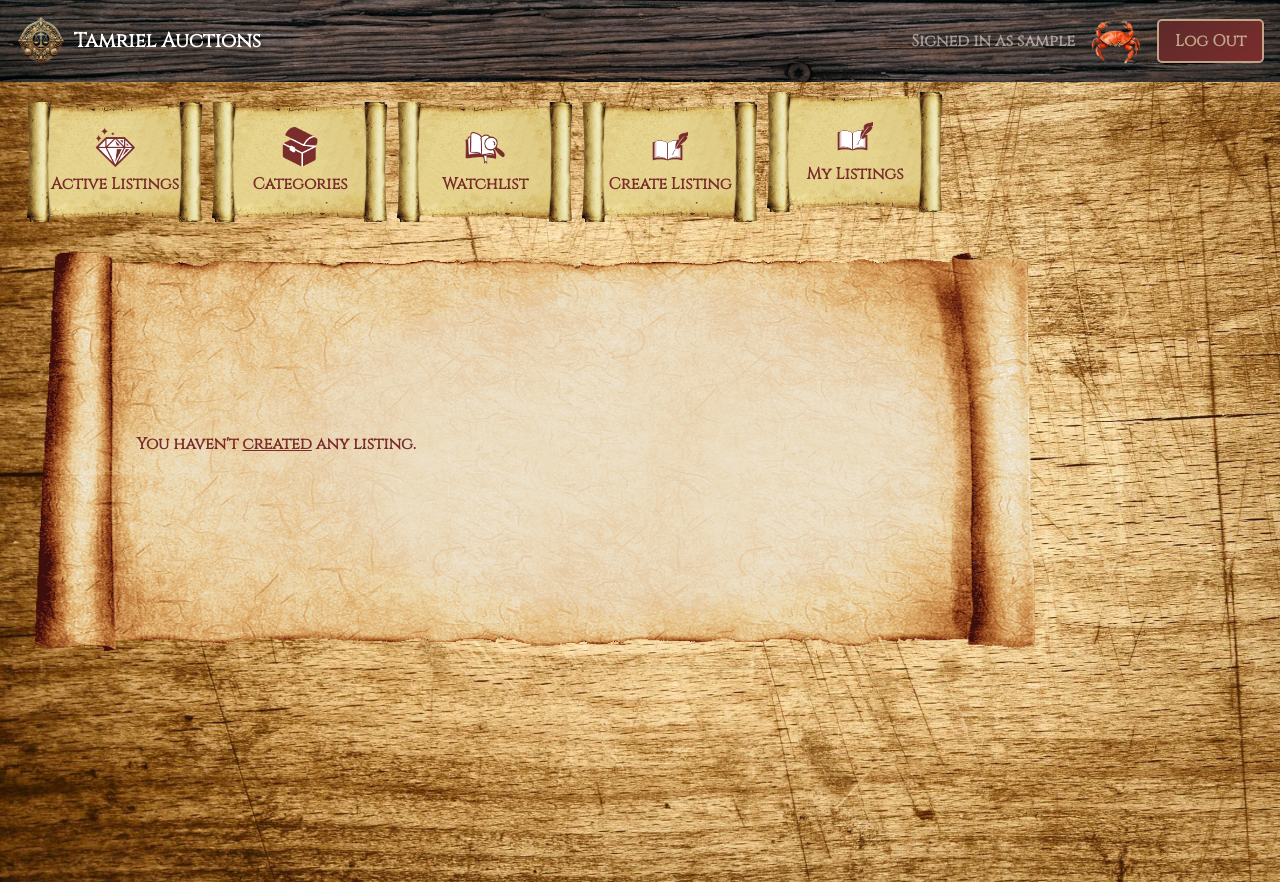
After one commit to ChelovechKo/commerce-project, a Django app: page /personal_listing in a window 1280 px wide. The commit adds this page. Run offline with Django 3.2, Linux system fonts and the light colour scheme; the visitor is signed in with stand-in values (Sample User, id 1); data that the repository does not hold is empty; some libraries are stand-ins or nearby versions.

Commit message:
new tab My listings

```diff
--- a/commerce/auctions/templates/auctions/layout.html
+++ b/commerce/auctions/templates/auctions/layout.html
@@ -52,6 +52,10 @@
                     <img src="{% static 'new_listing.png' %}" alt="New Listing">
                     Create Listing
                 </a>
+                <a href="{% url 'personal_listing' %}" class="tab {% if active_tab == 'personal_listing' %}active{% endif %}">
+                    <img src="{% static 'new_listing.png' %}" alt="New Listing">
+                    My Listings
+                </a>
             </div>
 
             <div class="body_page">
--- /dev/null
+++ b/commerce/auctions/templates/auctions/personal_listing.html
@@ -0,0 +1,33 @@
+{% extends "auctions/layout.html" %}
+{% load static %}
+{% block title %}Personal Lisings{% endblock %}
+
+{% block body %}
+
+    {% if user.is_authenticated %}
+        {% if personal_listing %}
+            <div class="listings-container">
+                {% for listing in personal_listing %}
+                    {% include "auctions/items.html" with listing=listing %}
+                {% endfor %}
+            </div>
+        {% else %}
+            <div class="listings-container">
+                <div class="listing-item">
+                    <div class="listing-content">
+                        <p class="align-middle text-center">You haven't <a href="{% url 'create_listing' %}">created</a> any listing.</p>
+                    </div>
+                </div>
+            </div>
+        {% endif %}
+    {% else %}
+        <div class="listings-container">
+            <div class="listing-item">
+                <div class="listing-content">
+                    <p>Return to your path <a href="{% url 'login' %}">here</a> to watch your watchlist.</p>
+                </div>
+            </div>
+        </div>
+    {% endif %}
+
+{% endblock %}
--- a/commerce/auctions/urls.py
+++ b/commerce/auctions/urls.py
@@ -19,4 +19,5 @@ urlpatterns = [
     path('listing/<int:listing_id>/add_comment/', views.add_comment_view, name='add_comment'),
     path('listing/<int:listing_id>/close/', views.close_auction_view, name='close_auction'),
     path('expand_description/<int:listing_id>/', views.expand_description_view, name='expand_description'),
+    path("personal_listing", views.personal_listing_view, name="personal_listing"),
 ] + static(settings.MEDIA_URL, document_root=settings.MEDIA_ROOT)
--- a/commerce/auctions/views.py
+++ b/commerce/auctions/views.py
@@ -105,6 +105,7 @@ def watchlist_view(request):
     expanded_listing_ids = request.session.get('expanded_listing_ids', [])
 
     return render(request, "auctions/watchlist.html", {
+        "active_tab": "watchlist",
         "listings": watchlisted_listings,
         "watchlisted_ids": watchlisted_ids,
         "expanded_listing_ids": expanded_listing_ids,
@@ -234,3 +235,14 @@ def expand_description_view(request, listing_id):
     request.session['expanded_listing_ids'] = expanded_ids
     next_url = request.GET.get('next')
     return redirect(next_url) if next_url else redirect(reverse("index"))
+
+def personal_listing_view(request):
+    '''Displays listings that the user created'''
+    personal_listing = Listing.objects.filter(user_create=request.user)
+    expanded_listing_ids = request.session.get('expanded_listing_ids', [])
+
+    return render(request, "auctions/personal_listing.html", {
+        "active_tab": "personal_listing",
+        "personal_listing": personal_listing,
+        "expanded_listing_ids": expanded_listing_ids,
+    })
```
